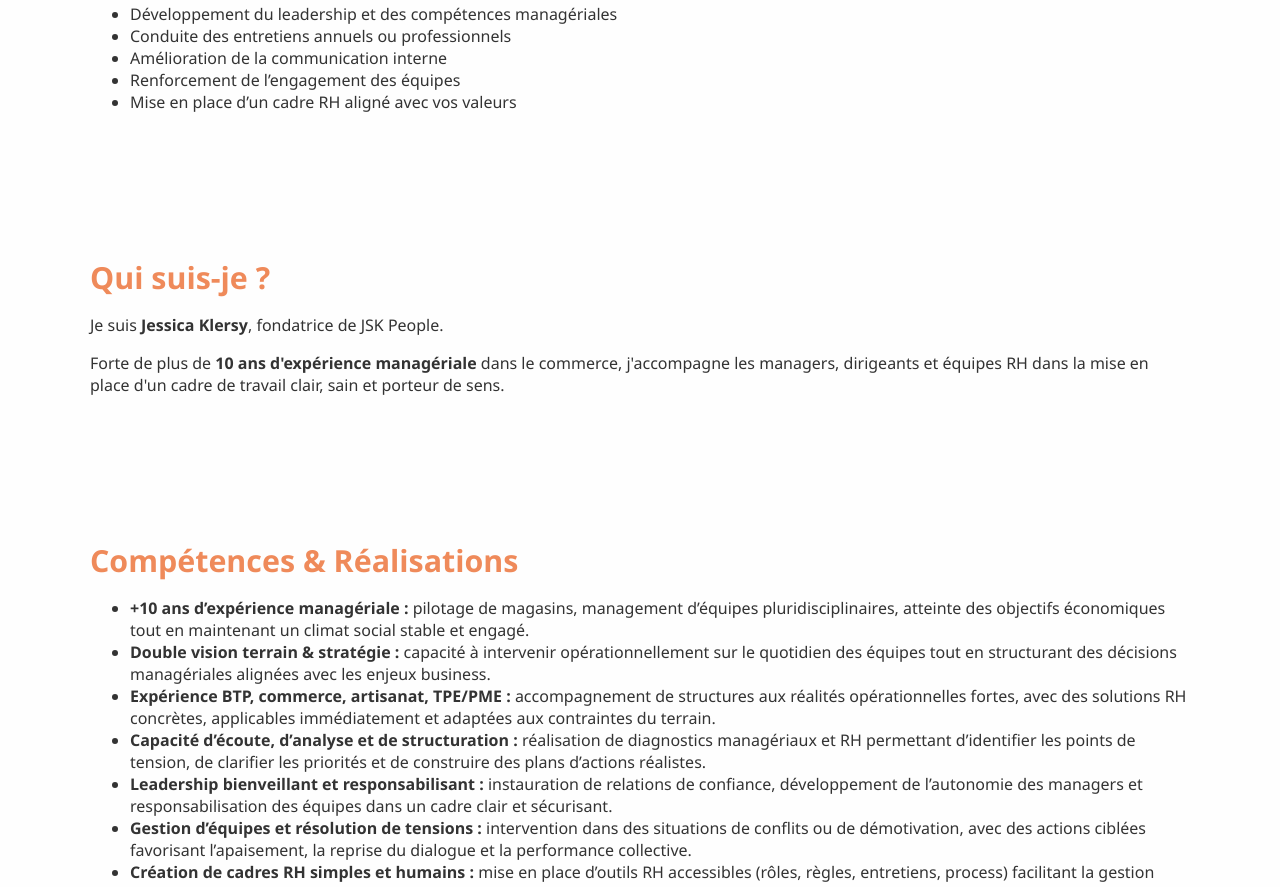
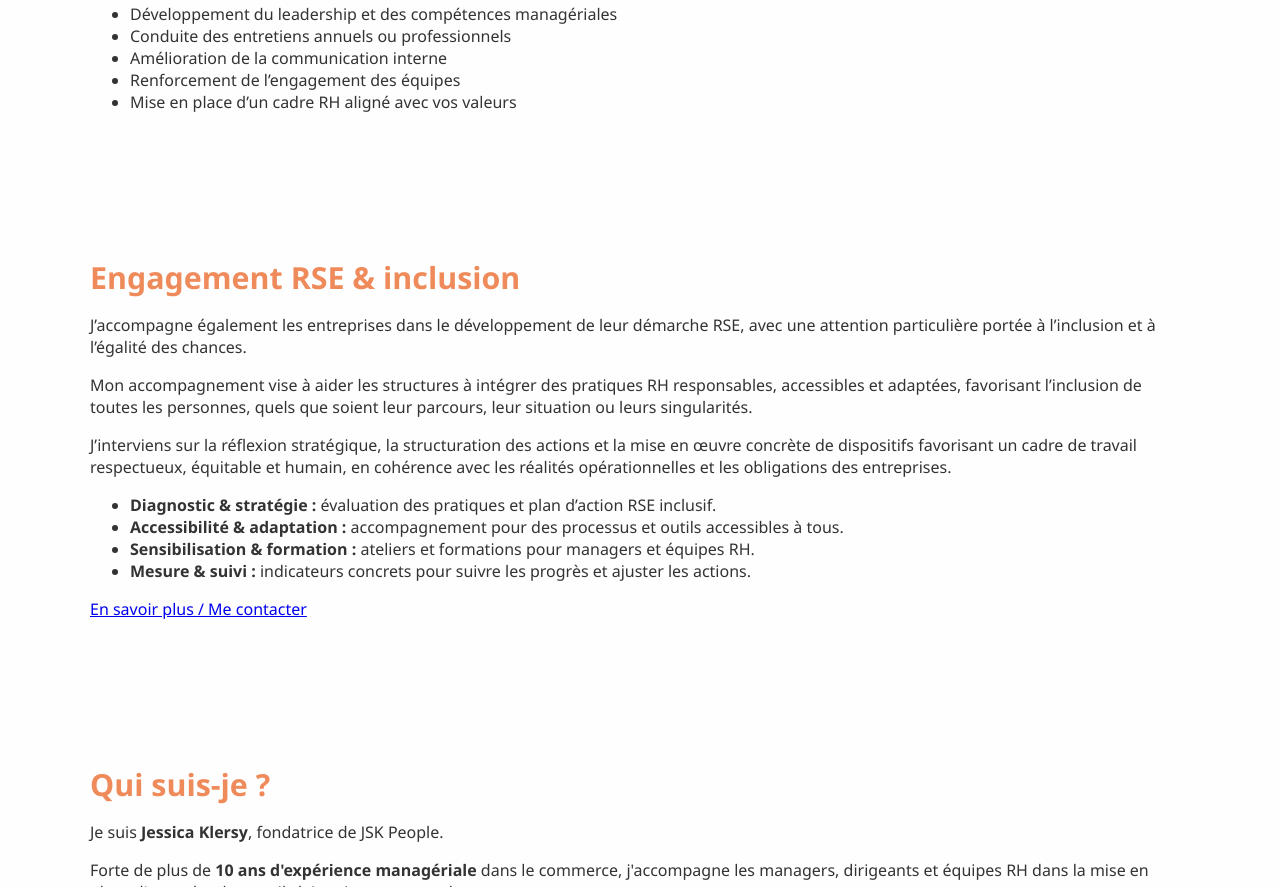
Before and after one commit to Jessica061288/jsk-people-site, a plain HTML site: page index.html in a window 1280 px wide. Shown: the part 596-1483 px from the top of the page. Drawn offline with Linux system fonts and the light colour scheme.

Commit message:
Add RSE and inclusion section to index.html
Added a new section on RSE and inclusion with details on support and strategies for responsible HR practices.

```diff
--- a/index.html
+++ b/index.html
@@ -110,7 +110,34 @@
       <li>Mise en place d’un cadre RH aligné avec vos valeurs</li>
     </ul>
   </section>
+<section id="rse-inclusion" class="section section--rse" role="region" aria-labelledby="rse-heading">
+  <div class="container">
+    <h2 id="rse-heading">Engagement RSE &amp; inclusion</h2>
 
+    <p>
+      J’accompagne également les entreprises dans le développement de leur démarche RSE, avec une attention particulière portée à l’inclusion et à l’égalité des chances.
+    </p>
+
+    <p>
+      Mon accompagnement vise à aider les structures à intégrer des pratiques RH responsables, accessibles et adaptées, favorisant l’inclusion de toutes les personnes, quels que soient leur parcours, leur situation ou leurs singularités.
+    </p>
+
+    <p>
+      J’interviens sur la réflexion stratégique, la structuration des actions et la mise en œuvre concrète de dispositifs favorisant un cadre de travail respectueux, équitable et humain, en cohérence avec les réalités opérationnelles et les obligations des entreprises.
+    </p>
+
+    <ul class="rse-list">
+      <li><strong>Diagnostic &amp; stratégie :</strong> évaluation des pratiques et plan d’action RSE inclusif.</li>
+      <li><strong>Accessibilité &amp; adaptation :</strong> accompagnement pour des processus et outils accessibles à tous.</li>
+      <li><strong>Sensibilisation &amp; formation :</strong> ateliers et formations pour managers et équipes RH.</li>
+      <li><strong>Mesure &amp; suivi :</strong> indicateurs concrets pour suivre les progrès et ajuster les actions.</li>
+    </ul>
+
+    <p class="rse-cta">
+      <a class="btn" href="#contact">En savoir plus / Me contacter</a>
+    </p>
+  </div>
+</section>
   <section id="apropos" class="section">
     <h2>Qui suis-je ?</h2>
     <p>Je suis <strong>Jessica Klersy</strong>, fondatrice de JSK People.</p>
```
